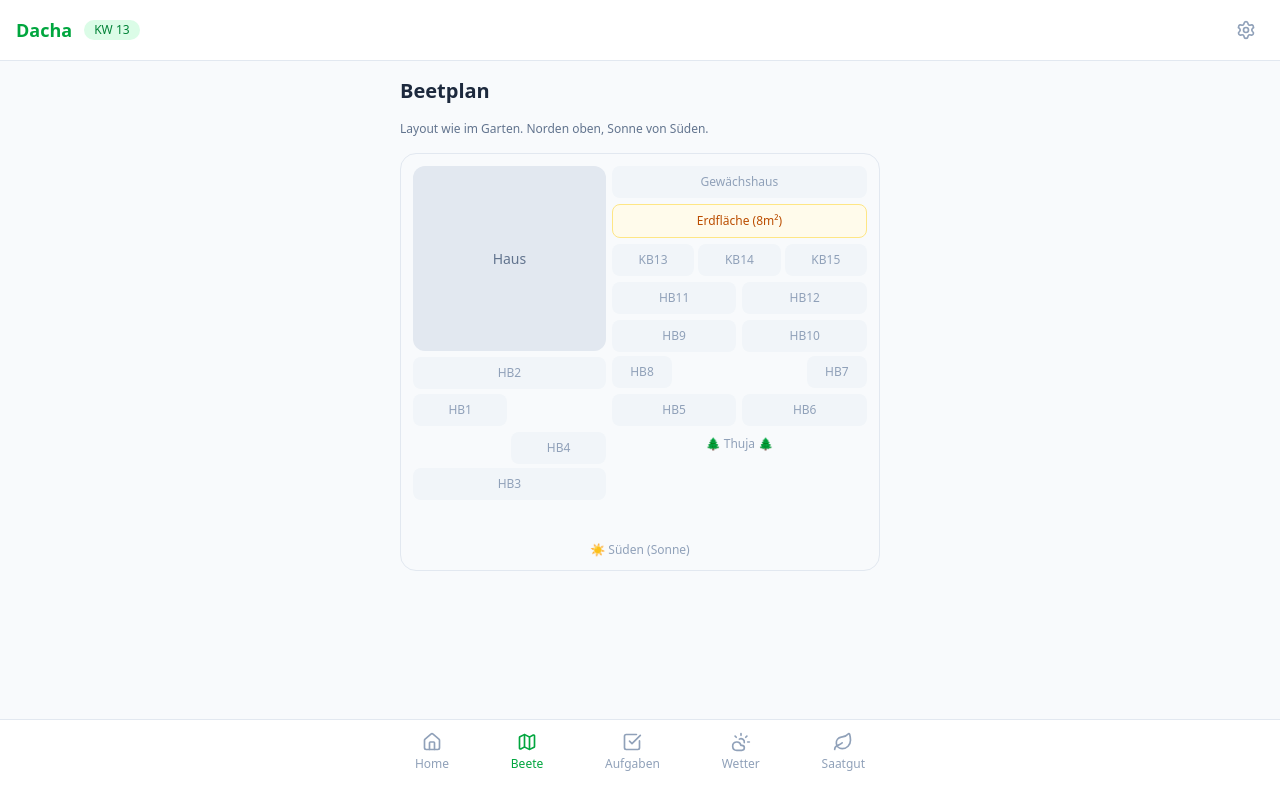
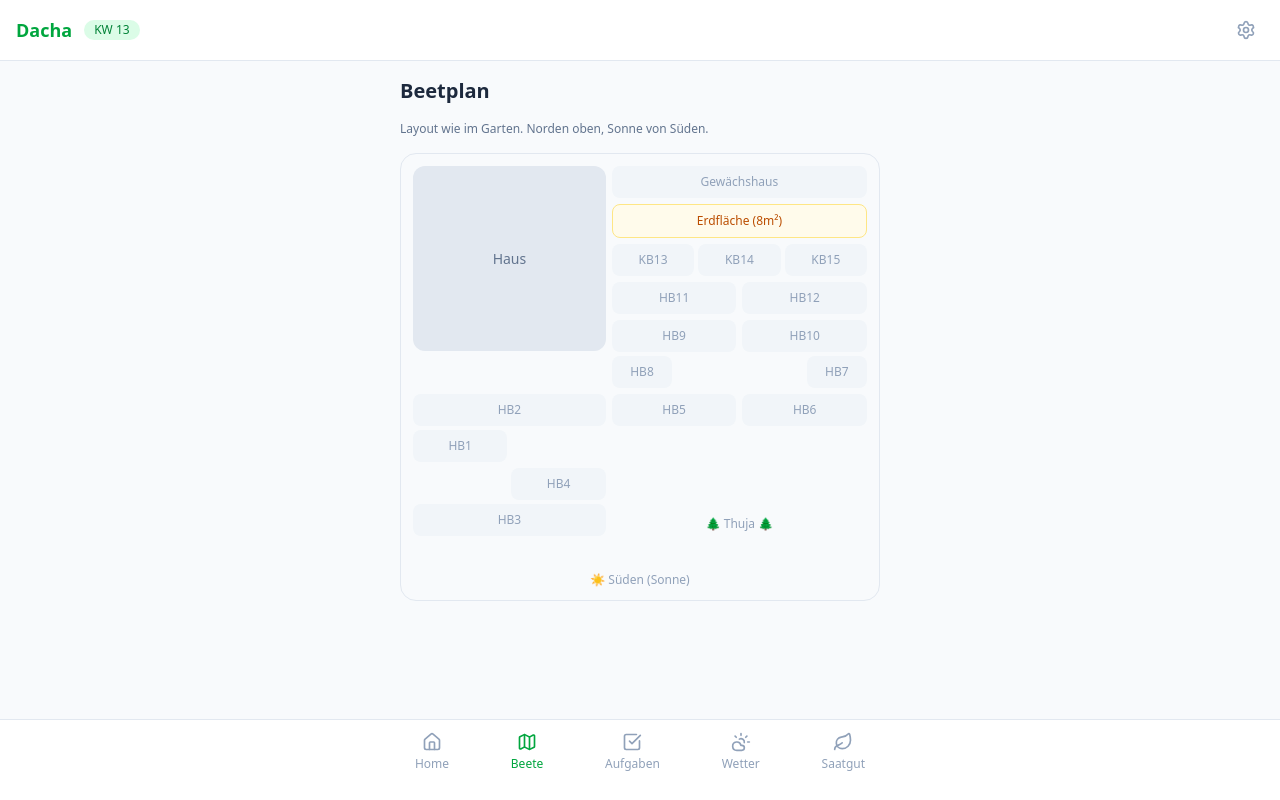
Before and after one commit to HundeSohnJr/dacha-app, a React (Vite) app: page /beete in a window 1280 px wide. Built offline with nearby package versions, Linux system fonts and the light colour scheme; no server answers; the database is empty; sample sign-in values are in the browser's storage.

Commit message:
fix: space right-side beds so Thuja aligns with HB3

```diff
--- a/src/pages/Beete.jsx
+++ b/src/pages/Beete.jsx
@@ -57,21 +57,25 @@ export default function Beete() {
             <div style={{ gridColumn: '2' }}><Card name="HB7" /></div>
           </div>
 
-          {/* Rows 6-7: HB1+HB2 (upside-down L on left) | HB5+HB6 (right) */}
-          <div style={{ gridColumn: '1 / 3', gridRow: '6 / 8', display: 'grid', gridTemplateColumns: '1fr 1fr', gridTemplateRows: '1fr 1fr', gap: '4px' }}>
+          {/* Rows 7-8: HB1+HB2 (upside-down L on left) */}
+          <div style={{ gridColumn: '1 / 3', gridRow: '7 / 9', display: 'grid', gridTemplateColumns: '1fr 1fr', gridTemplateRows: '1fr 1fr', gap: '4px' }}>
             <div style={{ gridColumn: '1 / 3' }}><Card name="HB2" /></div>
             <div style={{ gridColumn: '1' }}><Card name="HB1" /></div>
           </div>
+
+          {/* Row 7: HB5+HB6 (right, same height as HB2) */}
           <Card name="HB5" style={{ gridColumn: '3', gridRow: '7' }} />
           <Card name="HB6" style={{ gridColumn: '4', gridRow: '7' }} />
-          <div style={{ gridColumn: '3 / 5', gridRow: '8' }} className="text-center text-xs text-slate-400 py-1">
-            🌲 Thuja 🌲
+
+          {/* Rows 9-10: HB3+HB4 (mirrored L on left) */}
+          <div style={{ gridColumn: '1 / 3', gridRow: '9 / 11', display: 'grid', gridTemplateColumns: '1fr 1fr', gridTemplateRows: '1fr 1fr', gap: '4px' }}>
+            <div style={{ gridColumn: '2' }}><Card name="HB4" /></div>
+            <div style={{ gridColumn: '1 / 3' }}><Card name="HB3" /></div>
           </div>
 
-          {/* Rows 8-9: HB3+HB4 (mirrored L on left) */}
-          <div style={{ gridColumn: '1 / 3', gridRow: '8 / 10', display: 'grid', gridTemplateColumns: '1fr 1fr', gridTemplateRows: '1fr 1fr', gap: '4px' }}>
-            <div style={{ gridColumn: '2' }}><Card name="HB4" /></div>
-            <div style={{ gridColumn: '1 / 3' }}><Card name="HB3" /></div>
+          {/* Thuja aligned with HB3 (row 10) */}
+          <div style={{ gridColumn: '3 / 5', gridRow: '10' }} className="text-center text-xs text-slate-400 py-1">
+            🌲 Thuja 🌲
           </div>
         </div>
 
```
